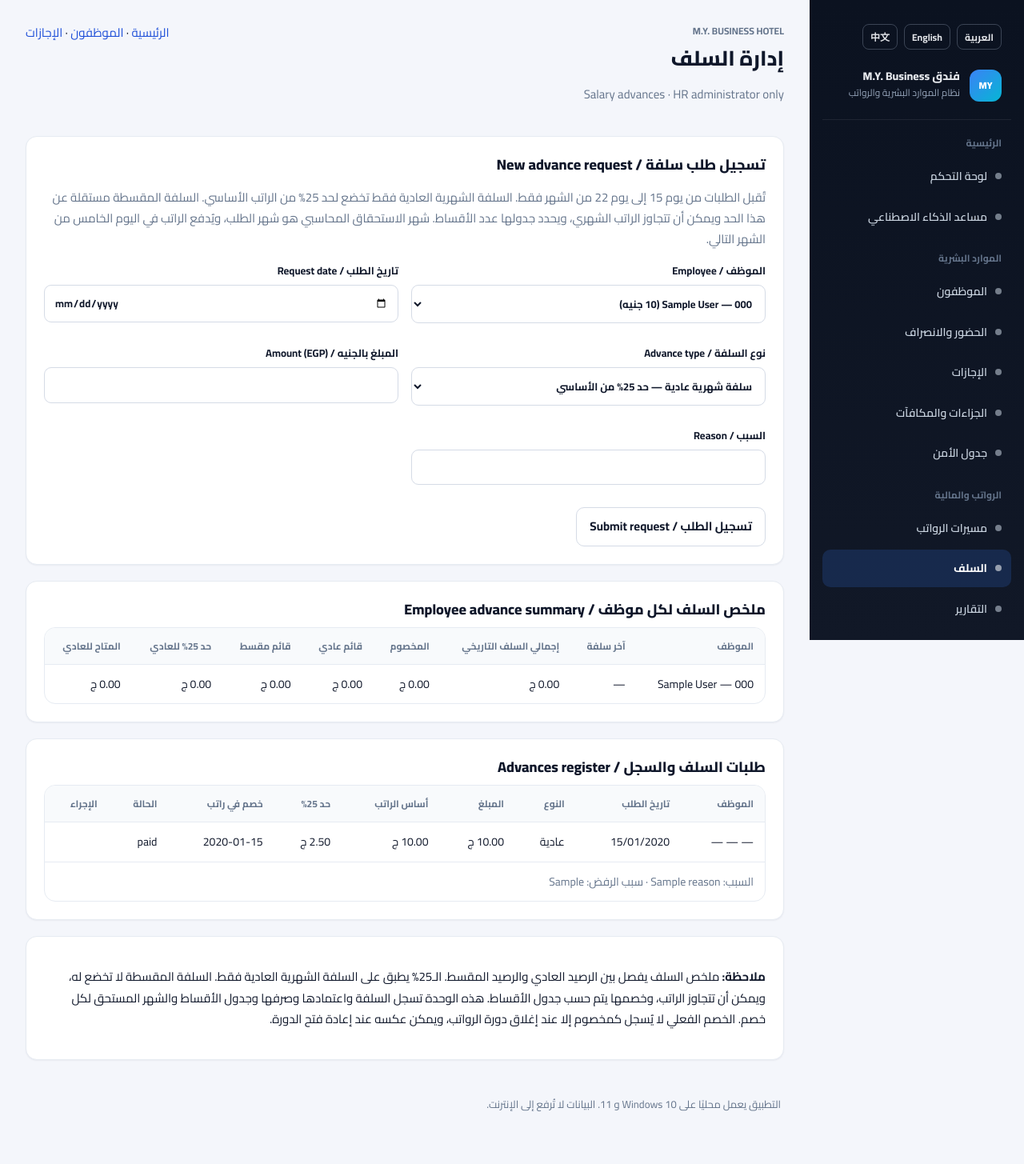
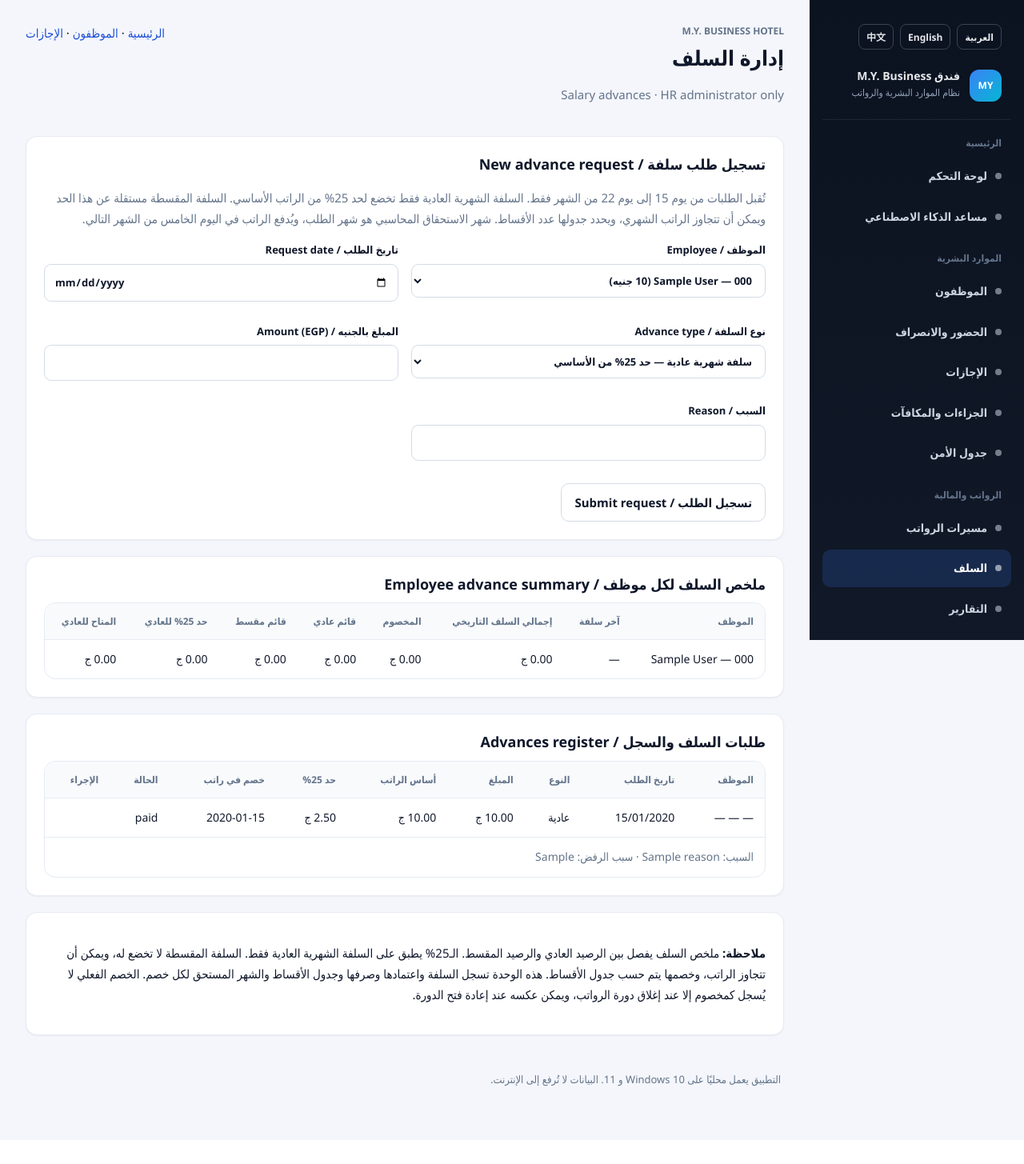
Before and after one commit to ms1813678-bit/my-business-hotel-hr-payroll-v2, a Python web app: template app/templates/advances.html in a window 1280 px wide. Shown: the whole page at 80% size. After the commit the page ends 1358 px from the top, so only its background shows below. Run offline with Jinja, Linux system fonts and the light colour scheme; the template is opened without the code that fills it: most values are stand-ins (such as "Sample title", 1, 10 or a date in 2020).

Commit message:
chore(v2.2): set release version and remove remote font dependency

```diff
--- a/app/static/app.css
+++ b/app/static/app.css
@@ -25,8 +25,8 @@
   --radius: 14px;
   --radius-sm: 10px;
   --sidebar-w: 268px;
-  /* Cairo first for clear Arabic glyphs; system fallbacks for offline */
-  --font: "Cairo", "Segoe UI", Tahoma, "Noto Sans Arabic", "Arial", sans-serif;
+  /* System fonts only: the interface remains fully usable without internet. */
+  --font: "Segoe UI", Tahoma, "Noto Sans Arabic", Arial, sans-serif;
 }
 
 * { box-sizing: border-box; }
--- a/app/templates/base.html
+++ b/app/templates/base.html
@@ -4,9 +4,6 @@
   <meta charset="utf-8">
   <meta name="viewport" content="width=device-width, initial-scale=1">
   <title>{% block title %}نظام الموارد البشرية — فندق M.Y. Business{% endblock %}</title>
-  <link rel="preconnect" href="https://fonts.googleapis.com">
-  <link rel="preconnect" href="https://fonts.gstatic.com" crossorigin>
-  <link href="https://fonts.googleapis.com/css2?family=Cairo:wght@400;600;700;800&display=swap" rel="stylesheet">
   <link rel="stylesheet" href="/static/app.css">
   {% block head %}{% endblock %}
 </head>
--- a/pyproject.toml
+++ b/pyproject.toml
@@ -4,7 +4,7 @@ build-backend = "setuptools.build_meta"
 
 [project]
 name = "my-business-hotel-hr"
-version = "0.1.0"
+version = "2.2.0"
 description = "Local-first HR and payroll system for M.Y. Business Hotel"
 requires-python = ">=3.11"
 dependencies = [
```
Also changed, not shown: tests/test_i18n.py (+12 -0 lines), README.md.
